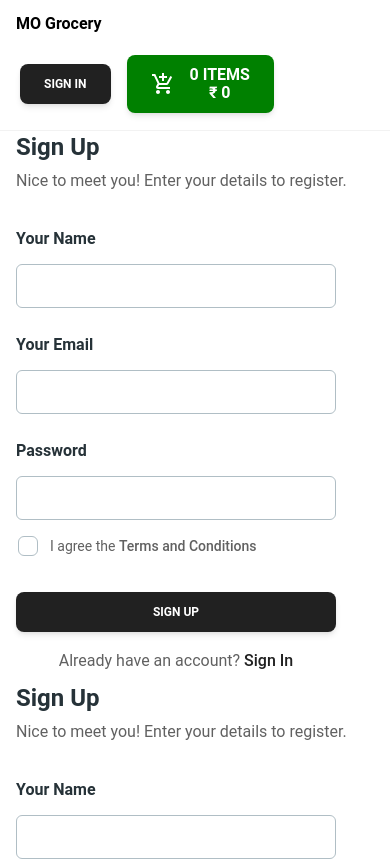
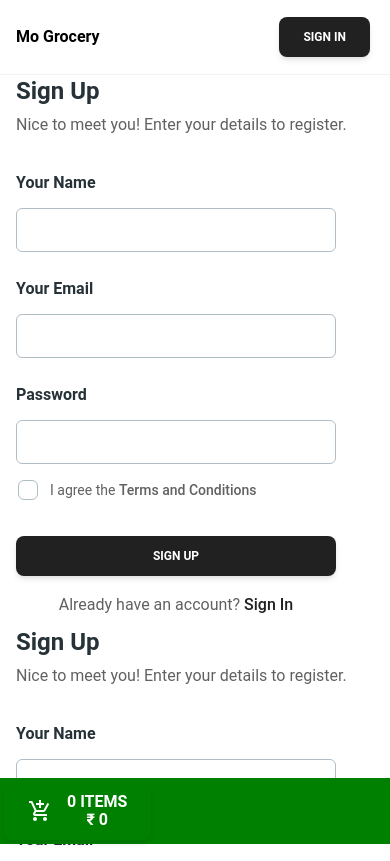
Before and after one commit to GDalei/MO-Grocery, a Next.js app: page /Registration in a window 390 px wide. Shown: the top 861 px of the page. Built offline with nearby package versions, Linux system fonts and the light colour scheme.

Commit message:
added-reals

```diff
--- a/package.json
+++ b/package.json
@@ -23,7 +23,6 @@
     "react": "^18.2.0",
     "react-dom": "^18.2.0",
     "react-image-magnify": "^2.7.4",
-    "react-multi-carousel": "^2.8.4",
     "react-redux": "^9.1.0",
     "react-slick": "^0.30.2",
     "redux": "^5.0.1",
--- a/src/components/DrawerPlacement/style.module.css
+++ b/src/components/DrawerPlacement/style.module.css
@@ -102,4 +102,14 @@
     width: 100%;
     padding: 5px;
     word-break: break-all;
+    height: 70px;
+    border: solid;
+
+    border-width: thin;
+    border-color: rgb(133, 165, 133);
+    border-bottom: none;
+    border-left: none;
+    border-right: none;
+
+
 }
--- a/src/components/container/Reals.js
+++ b/src/components/container/Reals.js
@@ -2,8 +2,6 @@ import React from 'react';
 import Container from '@mui/material/Container';
 import style from './style.module.css';
 import SimpleCard from '../card/SimpleCard';
-import Carousel from "react-multi-carousel";
-import "react-multi-carousel/lib/styles.css";
 import Slider from 'react-slick'
 import "slick-carousel/slick/slick.css";
 import "slick-carousel/slick/slick-theme.css";
--- a/src/components/header/Header.js
+++ b/src/components/header/Header.js
@@ -17,6 +17,7 @@ import CameraEnhanceOutlinedIcon from '@mui/icons-material/CameraEnhanceOutlined
 import DialogDefault from "../DialogDefault/DialogDefault";
 import { useSelector, useDispatch } from 'react-redux';
 import UserInfo from '../login/UserProfile/UserInfo';
+import {constant} from '../../constant';
 function NavList() {
   const isLogin = useSelector((state) => {
     return state.userInfo.isLogin
@@ -79,7 +80,7 @@ const Header = () => {
           variant="h6"
           className="mr-4 cursor-pointer py-1.5"
         >
-          MO Grocery
+        {constant.siteName}
         </Typography>
       </Link>
       <div className="sm:block md:block lg:block">
--- a/src/components/header/style.module.css
+++ b/src/components/header/style.module.css
@@ -1,4 +1,4 @@
-.header_warper{
+.header_warper {
     width: 100%;
     margin: 0px;
     padding: 0px;
@@ -12,6 +12,7 @@
     padding-top: 5px;
     flex-wrap: wrap;
 }
+
 /* @media only screen and (max-width: 600px) {
    .cartCheckOutLogin{
     display: none;
@@ -22,13 +23,20 @@
 } */
 
 @media screen and (max-width: 480px) {
-    .cartCheckOutLogin{
-     display: block;
+    .cartCheckOutLogin {
+        display: block;
     }
-    .cartCheckOutCamera{
-     display: none;
+
+    .cartCheckOutCamera {
+        display: none;
     }
-    .cartCheckOutBacket{
 
+    .cartCheckOutBacket {
+        position: fixed;
+        bottom: 0px;
+        z-index: 1;
+        width: 100%;
+        left: 0px;
+        background-color: green;
     }
- }
+}
--- /dev/null
+++ b/src/constant.js
@@ -0,0 +1,4 @@
+export const  constant = {
+    siteName:"Mo Grocery",
+
+}
```
Also changed, not shown: 1 other file (tests, documents, lock files or other folders).
